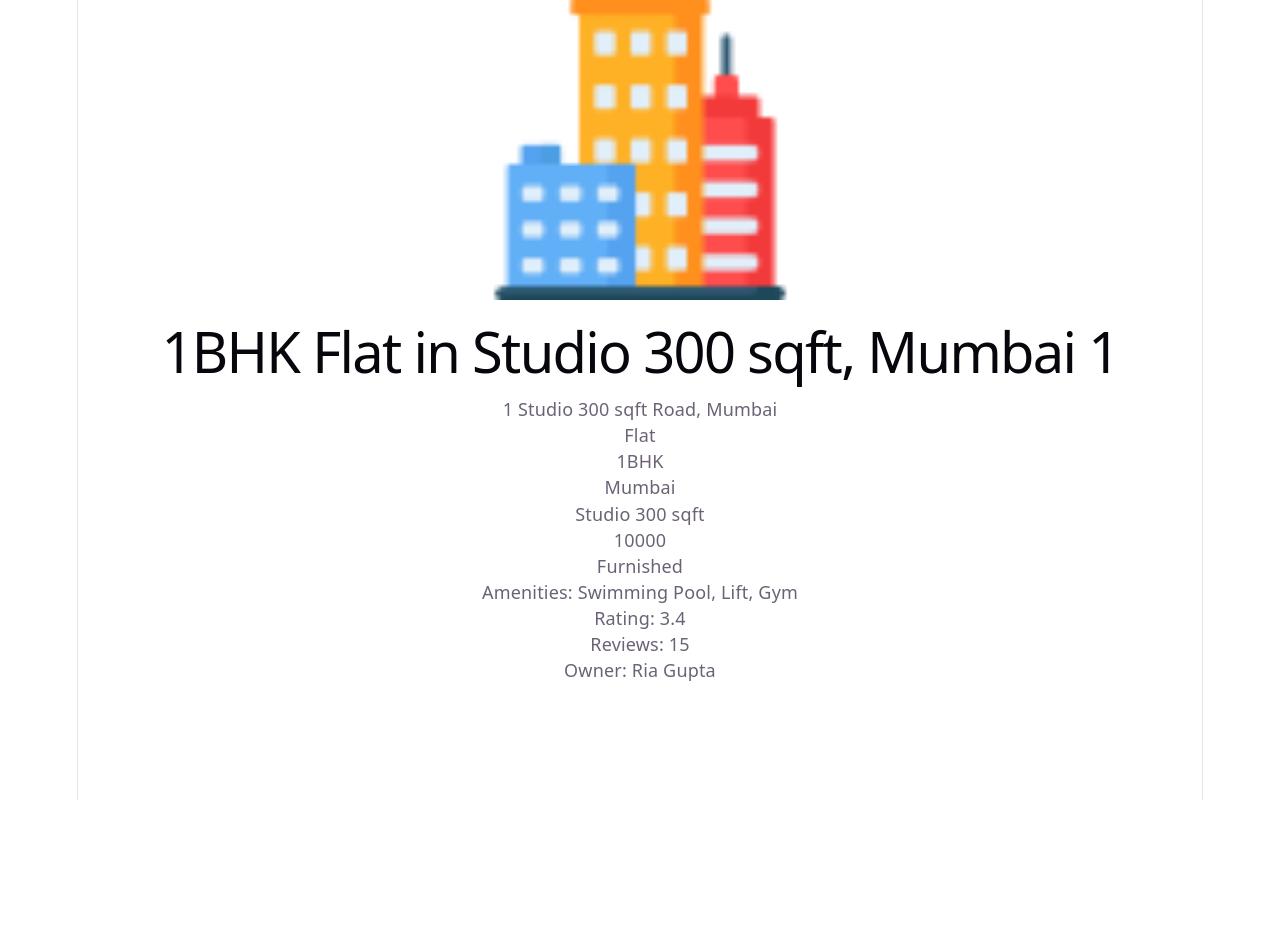
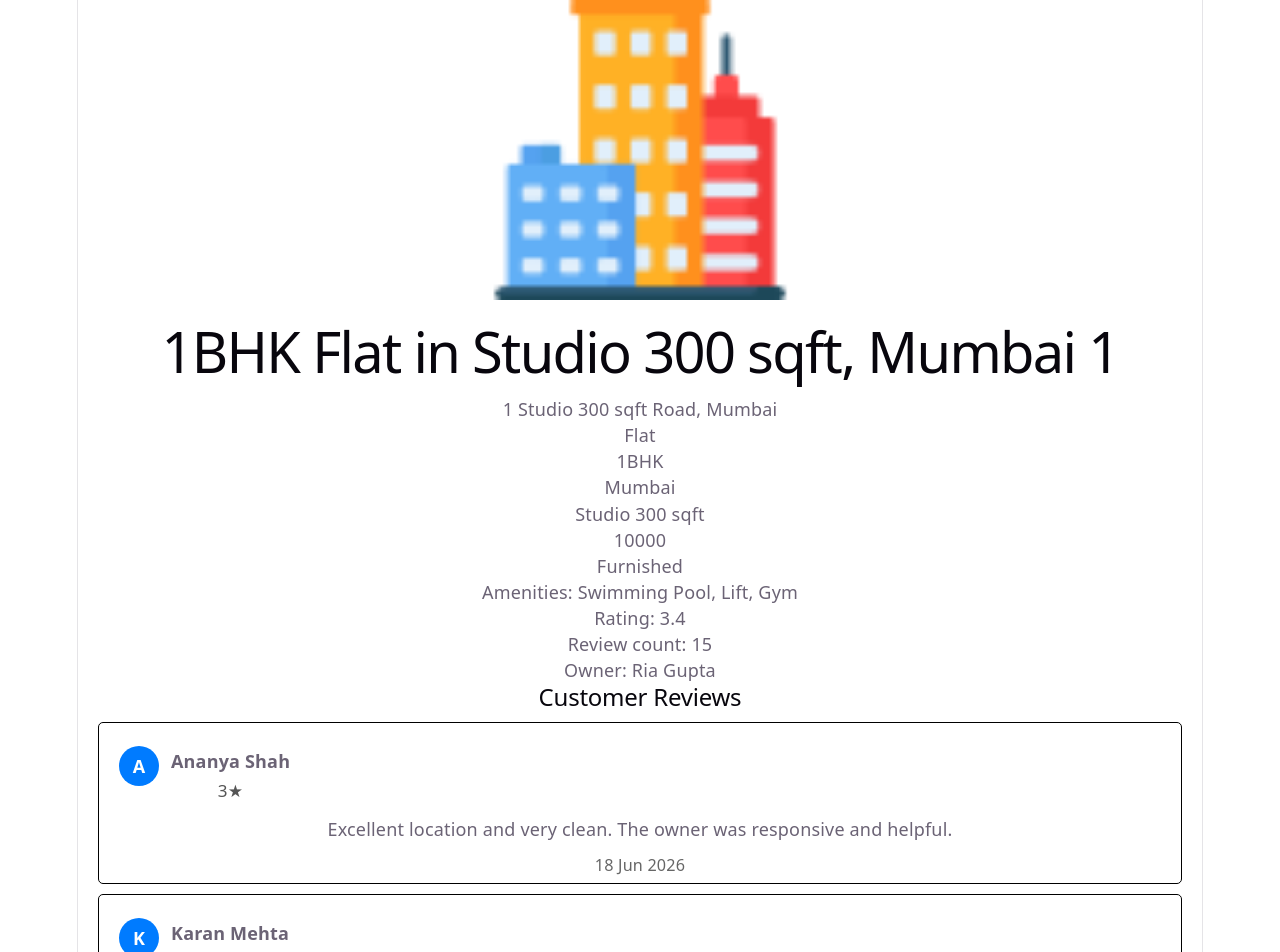
Before and after one commit to sakshi07bhosale/Easy-rent-react-app, a React (Vite) app: page /property/1 in a window 1280 px wide. Shown: the top 952 px of the page. Before the commit the page ends 800 px from the top, so only its background shows below. Built offline with nearby package versions, Linux system fonts and the light colour scheme.

Commit message:
review part created

```diff
--- a/src/views/PropertyDetails/PropertyDetails.css
+++ b/src/views/PropertyDetails/PropertyDetails.css
@@ -1,3 +1,48 @@
 .property-Img{
     height: 300px;
 }
+
+.review-card{
+    border: 1px solid black;
+    margin: 10px 20px;
+    padding: 5px 20px;
+    border-radius: 5px;
+}
+
+.review-card-avatar{
+    width: 40px;
+    height: 40px;
+    border-radius: 50%;
+    background-color: #007bff;
+    color: white;
+    display: flex;
+    align-items: center;
+    justify-content: center;
+    font-weight: bold;
+    margin-bottom: 0;
+}
+
+.review-card-header{
+    display: flex;
+    align-items: center;
+    gap: 12px;
+    margin-bottom: 12px;
+}
+
+.review-card-author{
+    padding-top:20px;
+    display: flex;
+    flex-direction: column;
+    gap: 4px;
+}
+
+.review-card-author span{
+    color: #555;
+    font-size: 0.95rem;
+}
+
+.review-date{
+    color: #666;
+    font-size: 0.9rem;
+    margin-top: 10px;
+}
--- a/src/views/PropertyDetails/PropertyDetails.jsx
+++ b/src/views/PropertyDetails/PropertyDetails.jsx
@@ -28,8 +28,30 @@ function PropertyDetails() {
       <p>{propertyDetails.furnished ? "Furnished" : "Unfurnished"}</p>
       <p>Amenities: {propertyDetails.amenities ? propertyDetails.amenities.join(", ") : "N/A"}</p>
       <p>Rating: {propertyDetails.rating}</p>
-      <p>Reviews: {propertyDetails.reviews}</p>
+      <p>Review count: {propertyDetails.reviews}</p>
       <p>Owner: {propertyDetails.owner ? propertyDetails.owner.name : "N/A"}</p>
+      <div className="customer-reviews">
+        <h2>Customer Reviews</h2>
+        {propertyDetails.customerReviews && propertyDetails.customerReviews.length > 0 ? (
+          propertyDetails.customerReviews.map((review) => (
+            <div key={review.id} className="review-card">
+              <div className="review-card-header">
+                <div className="review-card-avatar">
+                  {review.name.substring(0, 1).toUpperCase()}
+                </div>
+                <div className="review-card-author">
+                  <strong>{review.name}</strong>
+                  <span>{review.rating}★</span>
+                </div>
+              </div>
+              <p>{review.comment}</p>
+              <p className="review-date">{review.date}</p>
+            </div>
+          ))
+        ) : (
+          <p>No customer reviews yet.</p>
+        )}
+      </div>
     </div>
   )
 }
--- a/src/views/data.jsx
+++ b/src/views/data.jsx
@@ -76,6 +76,20 @@ const owners = [
   'Manish Sharma', 'Pooja Kumar', 'Siddharth Reddy', 'Meera Singh'
 ];
 
+const reviewerNames = [
+  'Ananya Shah', 'Karan Mehta', 'Sima Desai', 'Priyanka Nair', 'Rohit Khanna', 'Isha Verma',
+  'Naveen Gupta', 'Aarti Joshi', 'Devika Rao', 'Amitabh Singh'
+];
+
+const reviewComments = [
+  'Excellent location and very clean. The owner was responsive and helpful.',
+  'Spacious home with great amenities and easy access to public transport.',
+  'Very comfortable stay; the property matched the description perfectly.',
+  'Great value for money, nice neighborhood and friendly management.',
+  'Well-maintained apartment with all essential facilities and a cozy feel.',
+  'The place was sparkling clean and the support team was very attentive.'
+];
+
 function getOwner(i) {
   const name = owners[i % owners.length];
   const numeric = 900000000 + ((i * 327 + 101) % 90000000);
@@ -84,6 +98,29 @@ function getOwner(i) {
     phone: `+91 9${numeric}`,
     email: `owner${i}@easyrent.example.com`
   };
+}
+
+function getCustomerReviews(index) {
+  return Array.from({ length: 3 }, (_, reviewIndex) => {
+    const reviewer = reviewerNames[(index + reviewIndex) % reviewerNames.length];
+    const rating = 3 + ((index + reviewIndex) % 3);
+    const comment = reviewComments[(index + reviewIndex) % reviewComments.length];
+    const daysAgo = 2 + ((index * 7 + reviewIndex * 5) % 28);
+    const reviewDate = new Date();
+    reviewDate.setDate(reviewDate.getDate() - daysAgo);
+
+    return {
+      id: reviewIndex + 1,
+      name: reviewer,
+      rating,
+      comment,
+      date: reviewDate.toLocaleDateString('en-IN', {
+        year: 'numeric',
+        month: 'short',
+        day: 'numeric'
+      })
+    };
+  });
 }
 
 function selectAmenities(index) {
@@ -131,6 +168,7 @@ const PROPERTIES = Array.from({ length: 200 }, (_, index) => {
     photos: [],
     rating,
     reviews,
+    customerReviews: getCustomerReviews(index),
     owner,
     nearby
   };
```
